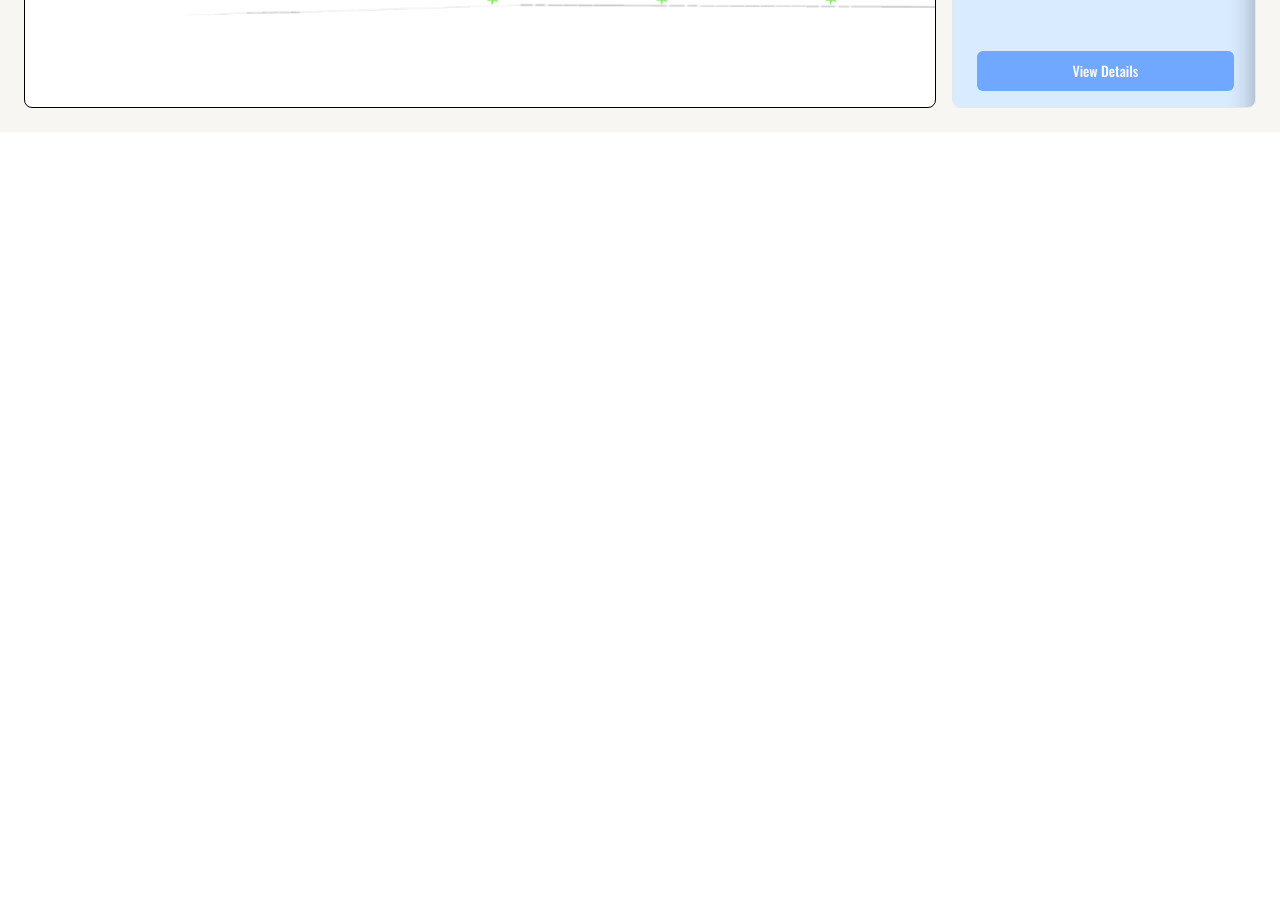
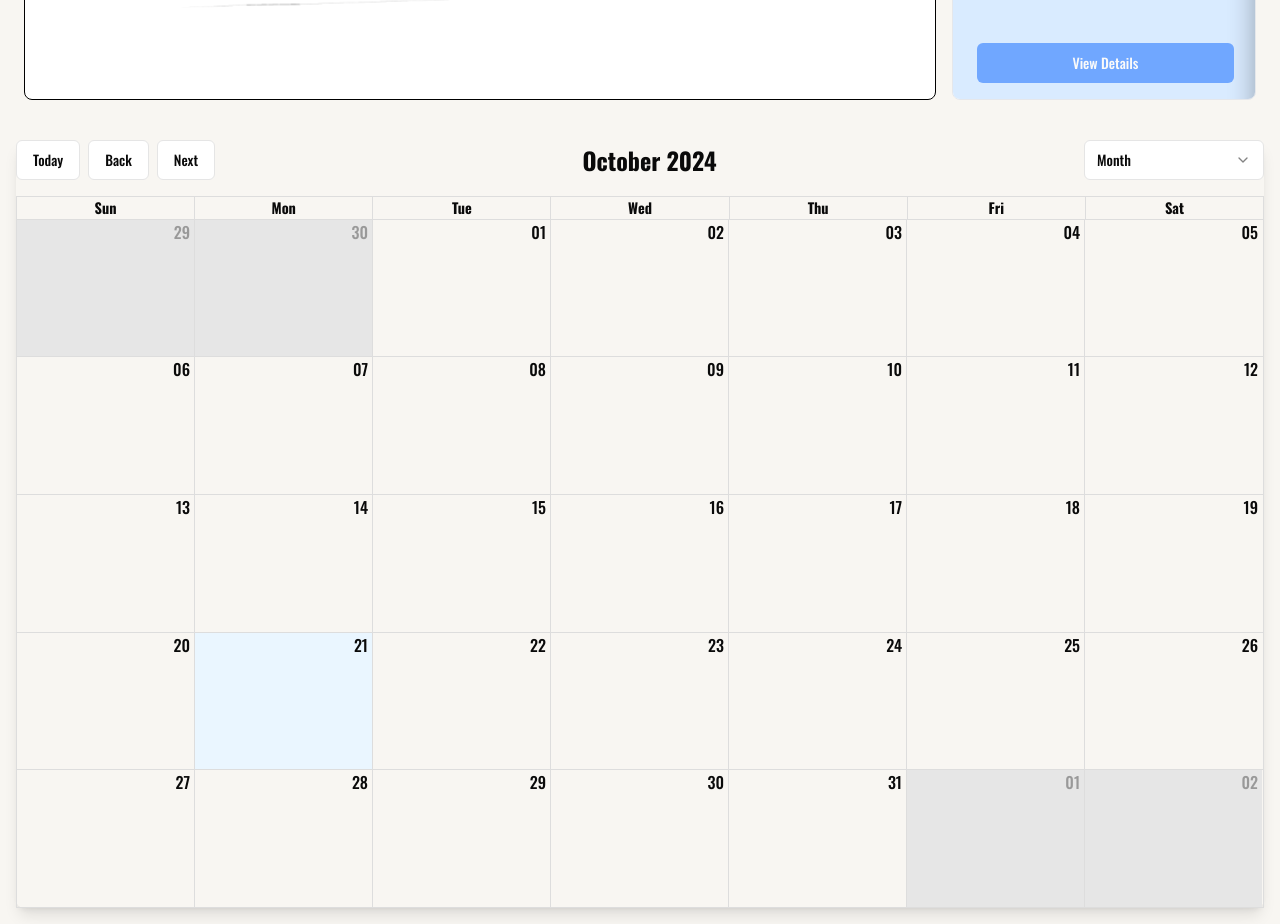
Before and after one commit to Arainf/lantaka-reservation-system, a React (Vite) app: page /Joshtest in a window 1280 px wide. Shown: the part 660-1584 px from the top of the page. Before the commit the page ends 800 px from the top, so only its background shows below. Built offline with nearby package versions, Linux system fonts and the light colour scheme; no server answers.

Commit message:
joshtest

```diff
--- a/src/pages/Josh-Test/JoshTest.jsx
+++ b/src/pages/Josh-Test/JoshTest.jsx
@@ -76,6 +76,7 @@ const JoshTest = () => {
           onMouseUp={handleMouseUp}
           onContextMenu={(e) => e.preventDefault()} // Prevent right-click context menu
         >
+
           {/* Content here svgmap */}
           <div className="flex flex-row mt-5 ml-5 mb-0 p-1.5">
             <div className="mr-2">
@@ -107,10 +108,15 @@ const JoshTest = () => {
         </div>
 
         {/* Right-side section */}
-        <div className="w-full md:w-1/3 flex flex-col space-y-4">
+        <div className="w-full md:w-1/3 flex flex-col h-auto space-y-4">
+
+          {/* Clock */}
           <div className="h-1/4 bg-[#143774] border flex border-gray-200 rounded-lg overflow-hidden">
             <Clock />
           </div>
+
+
+          {/* Design Page */}
           <div className="flex-1 relative bg-white border overflow-hidden border-gray-200 rounded-lg">
             <div
               className="h-[60%] relative top-0 bg-slate-600 w-full bg-cover"
@@ -160,6 +166,8 @@ const JoshTest = () => {
           </div>
         </div>
       </main>
+
+
       <div
         className={`fixed top-0 right-0 h-full w-1/5 transform transition-transform duration-300 ease-in-out ${
           isSidebarOpen ? 'translate-x-0' : 'translate-x-full'
@@ -168,9 +176,11 @@ const JoshTest = () => {
         <Sidebar />
       </div>
 
-      {/* <div className="h-auto">
+
+
+      <div className="h-auto">
         <BigCalendar className="w-[98%]" style={{padding: "0"}}/>
-      </div> */}
+      </div>
 
     </div>
   );
```
